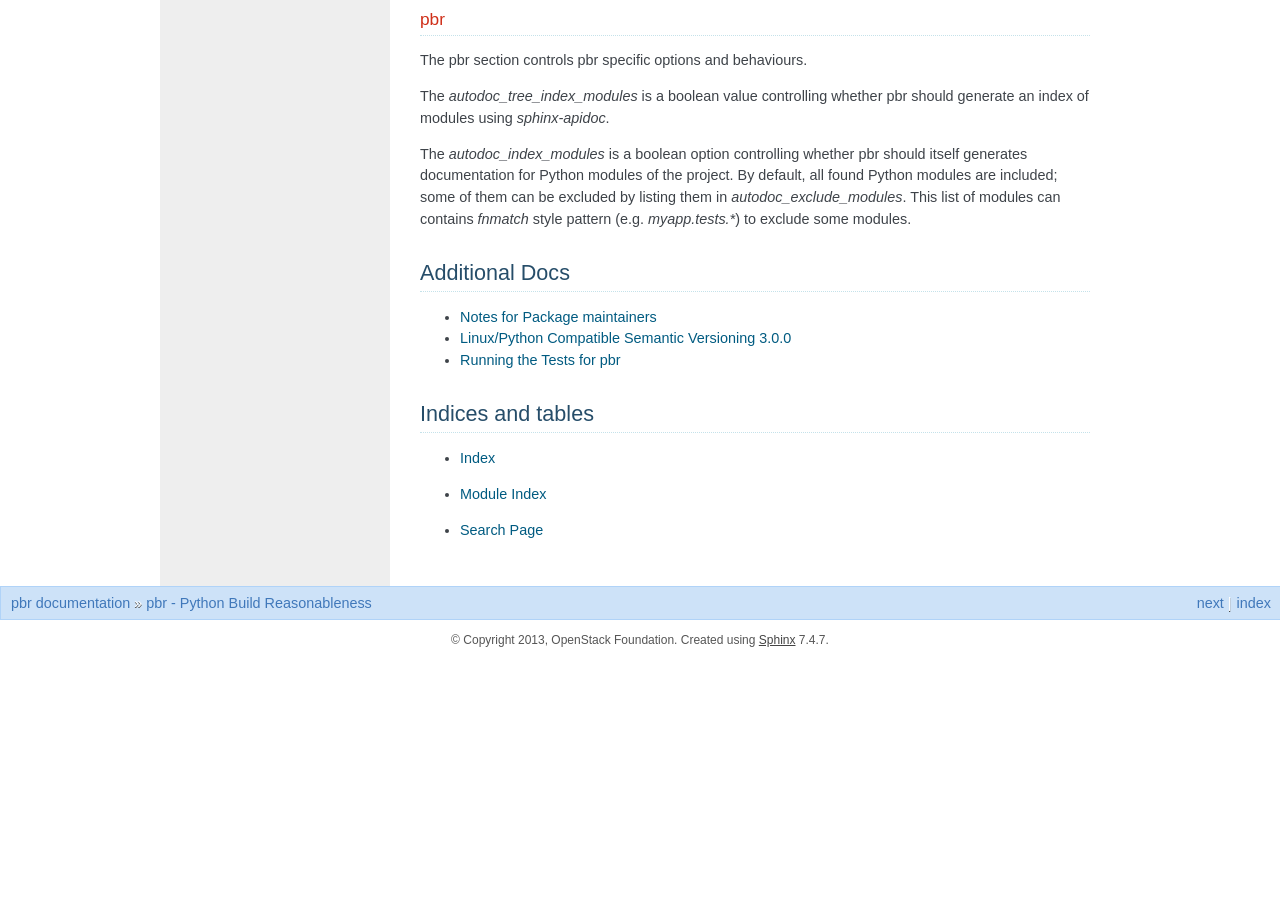
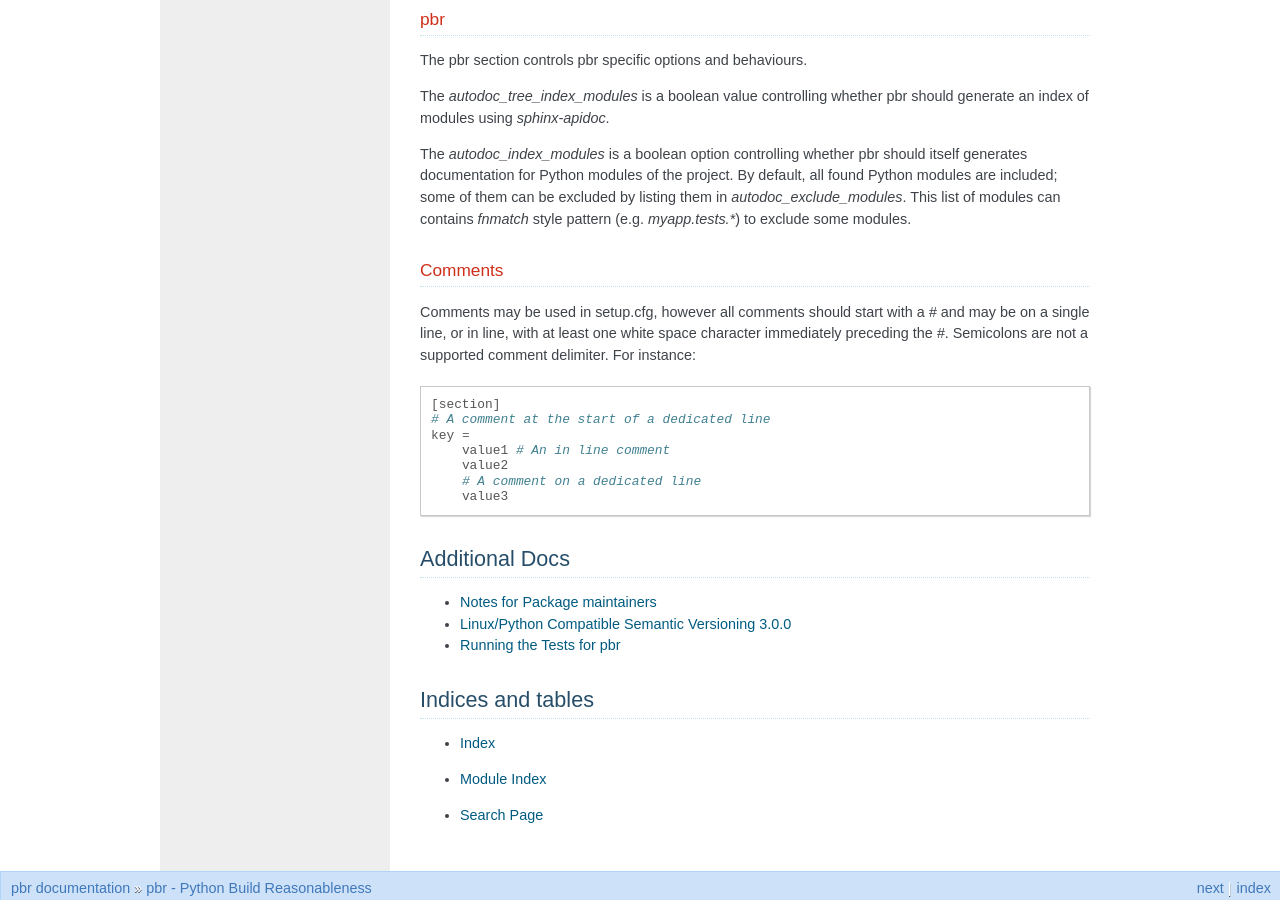
Before and after one commit to openstack/pbr, a Sphinx documentation site: the page built from doc/source/index.rst, in a window 1280 px wide and 900 px high, scrolled down 4996 px. Built offline with Sphinx 7.4.7, drawn with Linux system fonts in a browser that asks for light colours; before the commit the page ends 5656 px from its top, so only the background shows below that.

Commit message:
This documents the use of comments that work between 2.6, 2.7 and 3.4
Comments are not directly handled by PBR, this documents a reasonable working
set of comments that can be used in setup.cfg.

Comments are parsed out over three locations, configparser, which varies rather
significantly between two and three, pkg_resources, and lastly when pip runs.

Change-Id: Iedebc5baca4e21081708971540d6eab89e043f05

```diff
--- a/doc/source/index.rst
+++ b/doc/source/index.rst
@@ -305,6 +305,22 @@
 them in `autodoc_exclude_modules`. This list of modules can contains `fnmatch`
 style pattern (e.g. `myapp.tests.*`) to exclude some modules.
 
+Comments
+--------
+
+Comments may be used in setup.cfg, however all comments should start with a
+`#` and may be on a single line, or in line, with at least one white space
+character immediately preceding the `#`.  Semicolons are not a supported
+comment delimiter.  For instance::
+
+ [section]
+ # A comment at the start of a dedicated line
+ key =
+     value1 # An in line comment
+     value2
+     # A comment on a dedicated line
+     value3
+
 Additional Docs
 ===============
 
```
